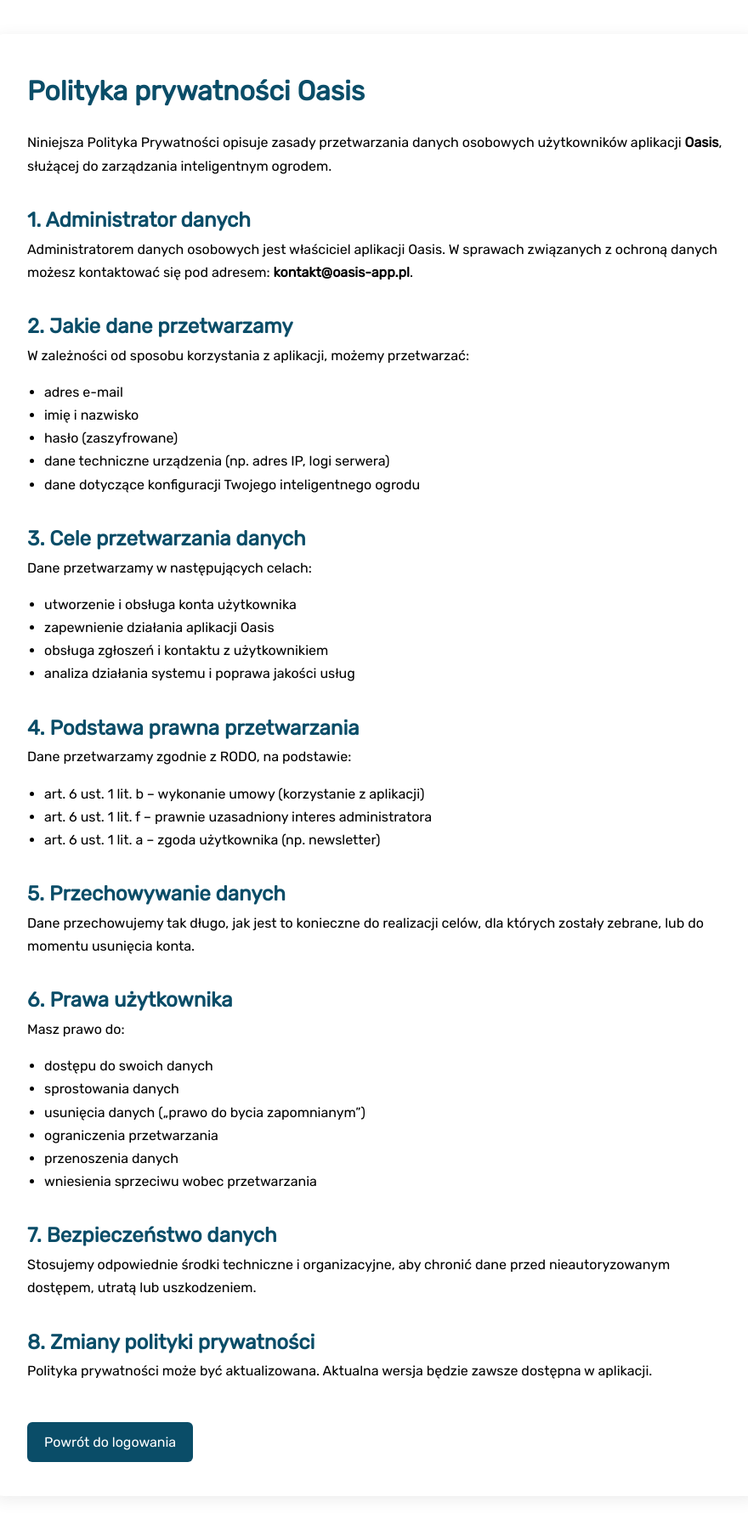
After one commit to Michal-Brzezinski/Oasis, a PHP site: page /privacy-policy in a window 1280 px wide. The commit adds this page. Shown: the whole page at 85% size, without its empty margins (198-1078 px from the left). Run offline with PHP 8.4, Linux system fonts and the light colour scheme; some libraries are stand-ins or nearby versions.

Commit message:
Privacy policy, restored password toggle, hyperlink to seeed studio for sensor purchase

```diff
--- a/Routing.php
+++ b/Routing.php
@@ -32,6 +32,11 @@ class Routing
                 'controller' => 'SecurityController',
                 'action' => 'logout'
             ],
+            'privacy-policy' => [
+                'controller' => 'SecurityController',
+                'action' => 'privacy'
+            ],
+
 
             // ===== DASHBOARD - GŁÓWNY =====
             'dashboard' => [
--- /dev/null
+++ b/public/styles/privacy_policy.css
@@ -0,0 +1,38 @@
+
+.privacy-container {
+    max-width: 900px;
+    margin: 40px auto;
+    padding: 40px;
+    background: #fff;
+    border-radius: 12px;
+    box-shadow: 0 4px 20px rgba(0,0,0,0.08);
+    line-height: 1.7;
+}
+h1, h2 {
+    color: #0a4d68;
+}
+h1 {
+    margin-bottom: 20px;
+}
+h2 {
+    margin-top: 30px;
+}
+p {
+    margin-bottom: 16px;
+}
+ul {
+    margin: 10px 0 20px 20px;
+}
+.back-link {
+    display: inline-block;
+    margin-top: 30px;
+    padding: 10px 20px;
+    background: #0a4d68;
+    color: #fff;
+    border-radius: 6px;
+    text-decoration: none;
+    transition: background .2s;
+}
+.back-link:hover {
+    background: #086086;
+}
--- /dev/null
+++ b/public/views/privacy_policy.php
@@ -0,0 +1,94 @@
+<!DOCTYPE html>
+<html lang="pl">
+
+<head>
+    <meta charset="UTF-8">
+    <meta name="viewport" content="width=device-width, initial-scale=1.0">
+    <meta name="description" content="Polityka prywatności Oasis">
+    <title>Polityka prywatności – Oasis</title>
+    <link rel="icon" type="image/png" href="/public/img/oasis_favicon.png">
+    <link rel="stylesheet" type="text/css" href="/public/styles/main.css">
+    <link rel="stylesheet" type="text/css" href="/public/styles/auth.css">
+    <link rel="stylesheet" type="text/css" href="/public/styles/privacy_policy.css">
+
+</head>
+
+<body>
+    <main class="privacy-container">
+        <h1>Polityka prywatności Oasis</h1>
+
+        <p>
+            Niniejsza Polityka Prywatności opisuje zasady przetwarzania danych osobowych użytkowników
+            aplikacji <strong>Oasis</strong>, służącej do zarządzania inteligentnym ogrodem.
+        </p>
+
+        <h2>1. Administrator danych</h2>
+        <p>
+            Administratorem danych osobowych jest właściciel aplikacji Oasis.
+            W sprawach związanych z ochroną danych możesz kontaktować się pod adresem:
+            <strong>kontakt@oasis-app.pl</strong>.
+        </p>
+
+        <h2>2. Jakie dane przetwarzamy</h2>
+        <p>W zależności od sposobu korzystania z aplikacji, możemy przetwarzać:</p>
+        <ul>
+            <li>adres e-mail</li>
+            <li>imię i nazwisko</li>
+            <li>hasło (zaszyfrowane)</li>
+            <li>dane techniczne urządzenia (np. adres IP, logi serwera)</li>
+            <li>dane dotyczące konfiguracji Twojego inteligentnego ogrodu</li>
+        </ul>
+
+        <h2>3. Cele przetwarzania danych</h2>
+        <p>Dane przetwarzamy w następujących celach:</p>
+        <ul>
+            <li>utworzenie i obsługa konta użytkownika</li>
+            <li>zapewnienie działania aplikacji Oasis</li>
+            <li>obsługa zgłoszeń i kontaktu z użytkownikiem</li>
+            <li>analiza działania systemu i poprawa jakości usług</li>
+        </ul>
+
+        <h2>4. Podstawa prawna przetwarzania</h2>
+        <p>
+            Dane przetwarzamy zgodnie z RODO, na podstawie:
+        </p>
+        <ul>
+            <li>art. 6 ust. 1 lit. b – wykonanie umowy (korzystanie z aplikacji)</li>
+            <li>art. 6 ust. 1 lit. f – prawnie uzasadniony interes administratora</li>
+            <li>art. 6 ust. 1 lit. a – zgoda użytkownika (np. newsletter)</li>
+        </ul>
+
+        <h2>5. Przechowywanie danych</h2>
+        <p>
+            Dane przechowujemy tak długo, jak jest to konieczne do realizacji celów,
+            dla których zostały zebrane, lub do momentu usunięcia konta.
+        </p>
+
+        <h2>6. Prawa użytkownika</h2>
+        <p>Masz prawo do:</p>
+        <ul>
+            <li>dostępu do swoich danych</li>
+            <li>sprostowania danych</li>
+            <li>usunięcia danych („prawo do bycia zapomnianym”)</li>
+            <li>ograniczenia przetwarzania</li>
+            <li>przenoszenia danych</li>
+            <li>wniesienia sprzeciwu wobec przetwarzania</li>
+        </ul>
+
+        <h2>7. Bezpieczeństwo danych</h2>
+        <p>
+            Stosujemy odpowiednie środki techniczne i organizacyjne, aby chronić dane
+            przed nieautoryzowanym dostępem, utratą lub uszkodzeniem.
+        </p>
+
+        <h2>8. Zmiany polityki prywatności</h2>
+        <p>
+            Polityka prywatności może być aktualizowana. Aktualna wersja będzie zawsze
+            dostępna w aplikacji.
+        </p>
+
+        <a href="/login" class="back-link">Powrót do logowania</a>
+    </main>
+</body>
+
+</html>
--- a/src/controllers/SecurityController.php
+++ b/src/controllers/SecurityController.php
@@ -187,6 +187,12 @@ class SecurityController extends AppController
         http_response_code(405);
     }
 
+    public function privacy()
+    {
+        return $this->render('privacy_policy');
+    }
+
+
     /**
      * Sprawdza siłę hasła
      * Wymaga: minimum 8 znaków, małe i duże litery, cyfry, znaki specjalne
```
Also changed, not shown: public/scripts/togglePassword.js (added, +86 -0 lines), public/styles/dashboard.css (+68 -2 lines), public/views/dashboard/settings/index.php (+6 -2 lines), public/views/login.php (+9 -6 lines), public/views/register.php (+10 -6 lines), public/img/google-logo.png (deleted).
